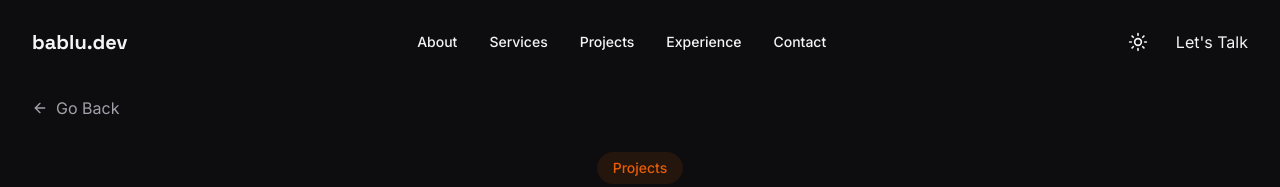
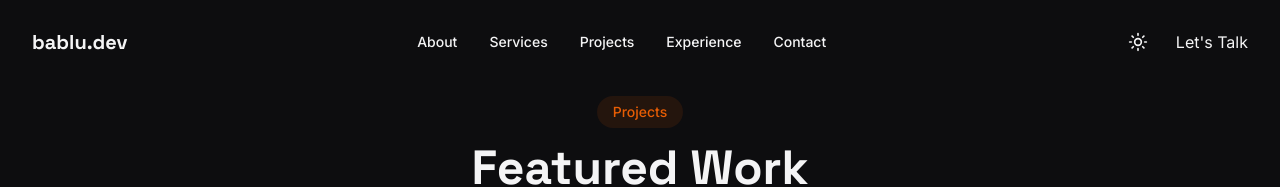
Before and after one commit to Bablu-Verma/nextjs-portfolio, a Next.js app: page /projects in a window 1280 px wide. Shown: the top 187 px of the page. Built offline with nearby package versions, Linux system fonts and the light colour scheme.

Commit message:
remove back button in some screen

```diff
--- a/app/experience/page.tsx
+++ b/app/experience/page.tsx
@@ -12,7 +12,7 @@ export default function ExperiencePage() {
     return (
         <Section className="relative">
             <Container>
-                <BackButton />
+                {/* <BackButton /> */}
                 <SectionHeader
                     badge="Experience"
                     title="Work Experience"
--- a/app/gallery/page.tsx
+++ b/app/gallery/page.tsx
@@ -14,7 +14,7 @@ export default function GalleryPage() {
     return (
         <Section className="relative overflow-hidden">
             <Container>
-                <BackButton />
+                {/* <BackButton /> */}
                 <SectionHeader
                     badge="Gallery"
                     title="Moments & Memories"
--- a/app/projects/page.tsx
+++ b/app/projects/page.tsx
@@ -18,7 +18,7 @@ export default function AllProjects() {
     return (
         <Section className="relative">
             <Container>
-                <BackButton />
+                {/* <BackButton /> */}
                 <SectionHeader
                     badge="Projects"
                     title="Featured Work"
```
